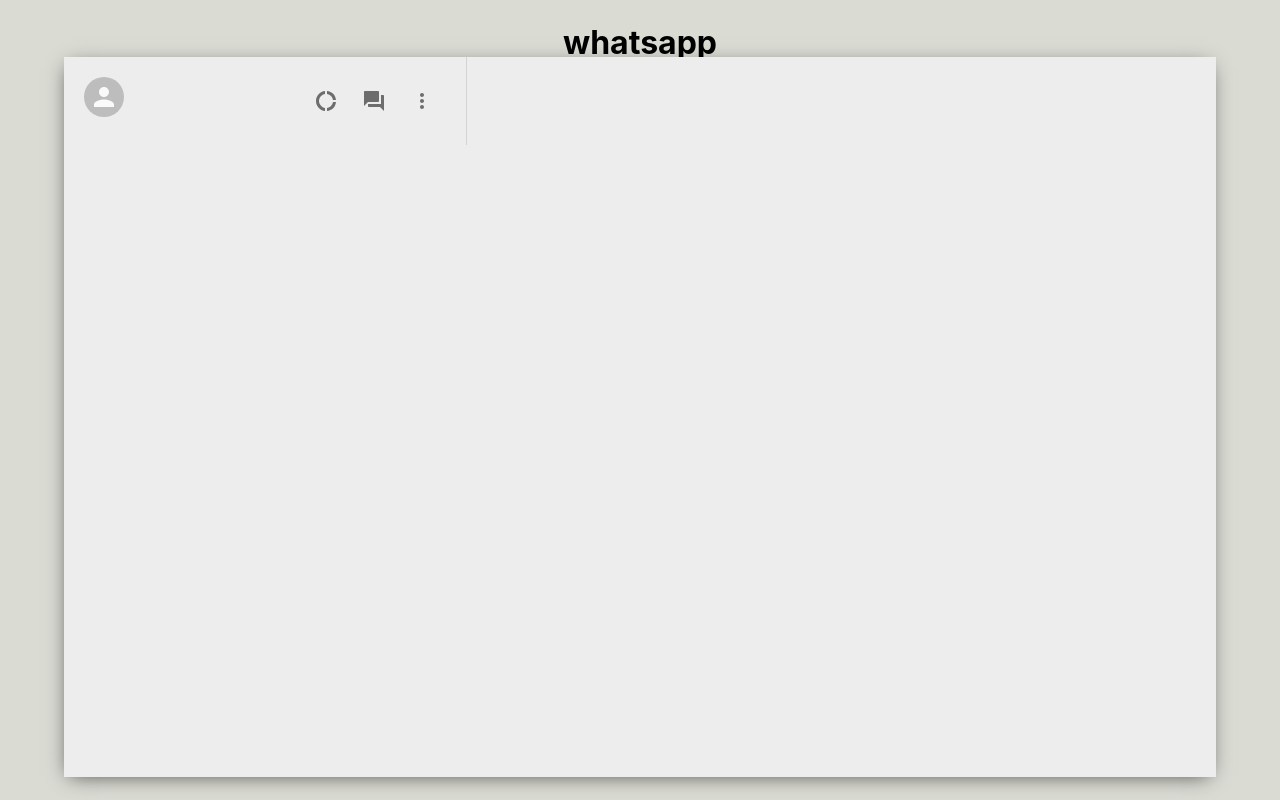
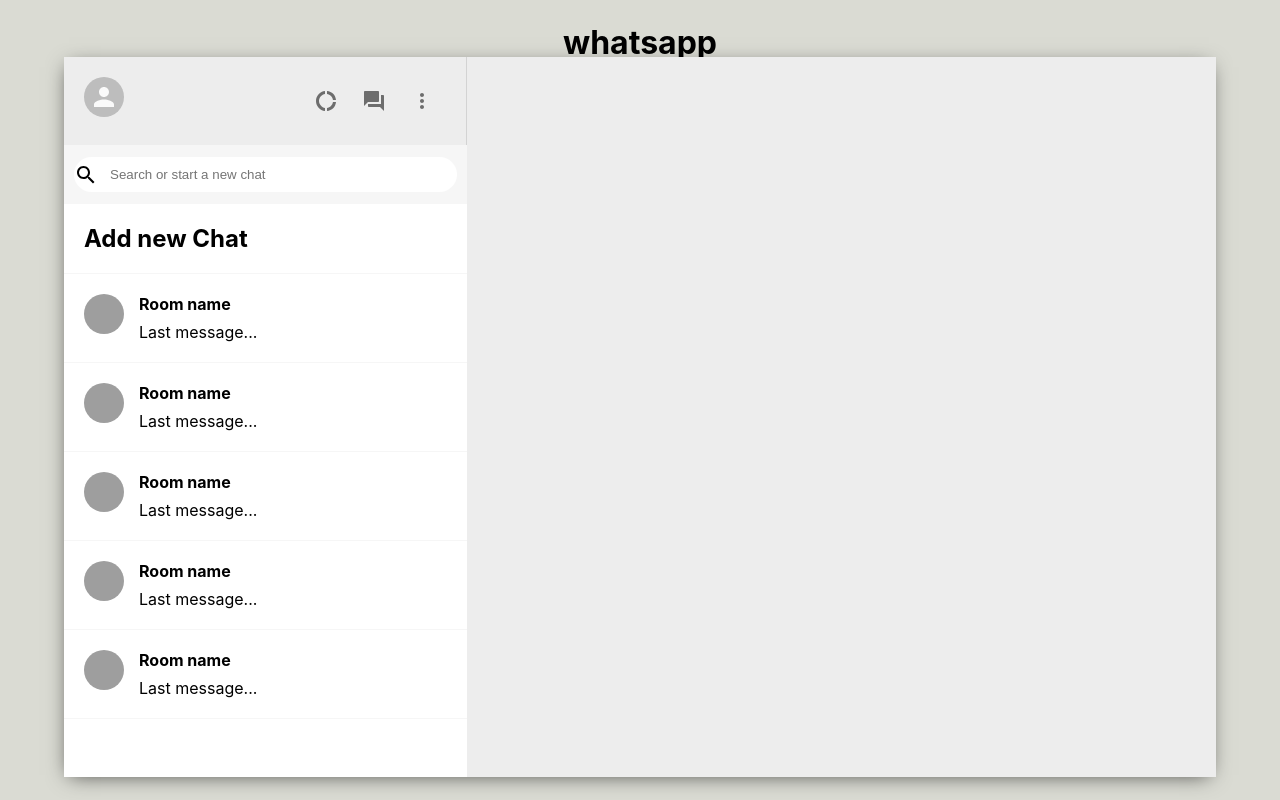
Before and after one commit to pabloa1311/whatsapp-clone, a React (Create React App) app: page / in a window 1280 px wide. Built offline with nearby package versions, Linux system fonts and the light colour scheme; grey boxes are pictures that could not be loaded.

Commit message:
sidebarChat component created

```diff
--- a/src/components/Sidebar.css
+++ b/src/components/Sidebar.css
@@ -1,5 +1,35 @@
 .sidebar {
-    flex: 0.35
+    display: flex;
+    flex: 0.35;
+    flex-direction: column;
+}
+
+.sidebar__search {
+    display: flex;
+    align-items: center;
+    background-color: #f6f6f6;
+    height: 39px;
+    padding: 10px;
+}
+
+.sidebar__searchContainer {
+    display: flex;
+    align-items: center;
+    background-color: white;
+    width: 100%;
+    height: 35px;
+    border-radius: 20px;
+}
+
+.sidebar__searchContainer > .MuiScgIcon-root {
+    color: gray;
+    padding: 10px;
+}
+
+.sidebar__searchContainer > input {
+    border: none;
+    margin-left: 10px;
+    width: 80%;
 }
 
 .sidebar__header {
@@ -20,3 +50,9 @@
     margin-right: 2vw;
     font-size: 24px !important;
 }
+
+.sidebar__chats {
+    background-color: white;
+    flex: 1;
+    overflow: scroll;
+}
--- a/src/components/Sidebar.js
+++ b/src/components/Sidebar.js
@@ -1,11 +1,12 @@
 import React from "react";
 import "./Sidebar.css";
 
-import AccountCircleIcon from "@material-ui/icons/AccountCircle";
 import DonutLargeIcon from "@material-ui/icons/DonutLarge";
 import MoreVertIcon from "@material-ui/icons/MoreVert";
 import QuestionAnswerIcon from "@material-ui/icons/QuestionAnswer";
+import SearchIcon from "@material-ui/icons/Search";
 import { Avatar, IconButton } from "@material-ui/core";
+import SidebarChat from "./SidebarChat";
 
 function Sidebar() {
   return (
@@ -24,8 +25,20 @@ function Sidebar() {
           </IconButton>
         </div>
       </div>
-      <div className="sidebar__search"></div>
-      <div className="sidebar__chats"></div>
+      <div className="sidebar__search">
+        <div className="sidebar__searchContainer">
+          <SearchIcon />
+          <input placeholder="Search or start a new chat" type="text" />
+        </div>
+      </div>
+      <div className="sidebar__chats">
+          <SidebarChat addNewChat />
+          <SidebarChat />
+          <SidebarChat />
+          <SidebarChat />
+          <SidebarChat />
+          <SidebarChat />
+      </div>
     </div>
   );
 }
--- /dev/null
+++ b/src/components/SidebarChat.css
@@ -0,0 +1,19 @@
+.sidebarChat {
+  display: flex;
+  padding: 20px;
+  cursor: pointer;
+  border-bottom: 1px solid #f6f6f6;
+}
+
+.sidebarChat:hover {
+  background-color: #ebebeb;
+}
+
+.sidebarChat__info > h2 {
+  font-size: 16px;
+  margin-bottom: 8px;
+}
+
+.sidebarChat__info {
+  margin-left: 15px;
+}
--- /dev/null
+++ b/src/components/SidebarChat.js
@@ -0,0 +1,35 @@
+import React, {useState, useEffect} from 'react'
+import "./SidebarChat.css"
+import { Avatar } from "@material-ui/core";
+
+function SidebarChat({addNewChat}) {
+    const [seed, setSeed] = useState("");
+
+    useEffect(() => {
+        setSeed(Math.floor(Math.random()*5000))
+    }, [])
+
+    const createChat = () => {
+        const roomName = prompt("Please enter name for a new chat")
+
+        if (roomName) {
+            // Do clever database stuff
+        }
+    }
+
+    return !addNewChat ? (
+        <div className="sidebarChat">
+            <Avatar src={`https://avatars.dicebear.com/api/human/${seed}.svg`}/>
+            <div className="sidebarChat__info">
+                <h2>Room name</h2>
+                <p>Last message...</p>
+            </div>
+        </div>
+    ): (
+        <div className="sidebarChat" onClick={createChat}>
+            <h2>Add new Chat</h2>
+        </div>
+    )
+}
+
+export default SidebarChat
```
